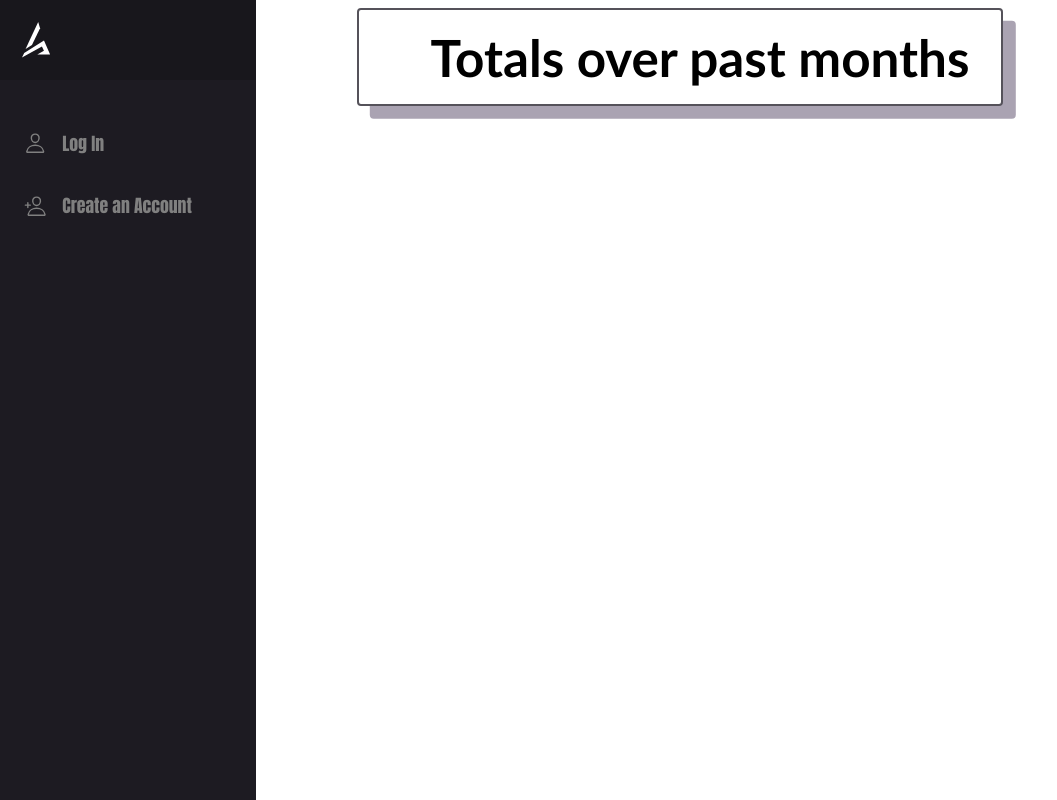
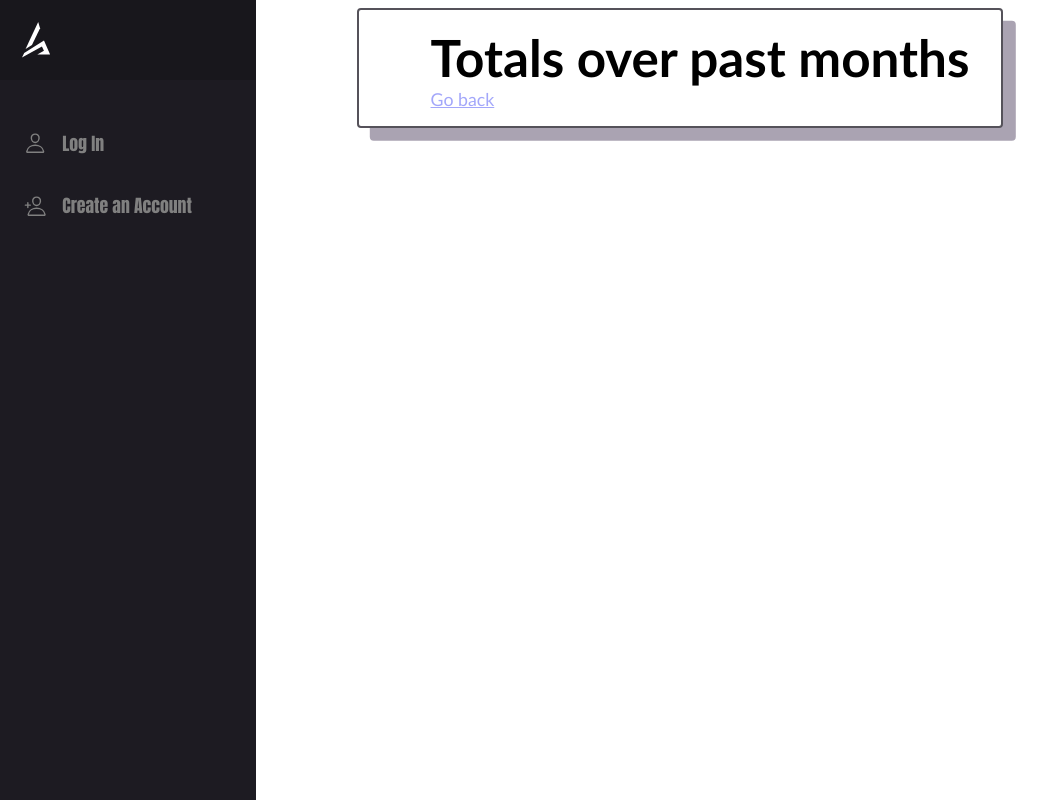
Before and after one commit to niiadjei7/FinancialFellow, a Django app: template tracker/templates/monthly_report.html in a window 1280 px wide. Shown: the whole page, without its empty margins (0-1057 px from the left). Run offline with Django 3.2, Linux system fonts and the light colour scheme; the template is opened without the code that fills it: most values are stand-ins (such as "Sample title", 1, 10 or a date in 2020); some libraries are stand-ins or nearby versions.

Commit message:
Edits made to monthly_summary.html

```diff
--- a/tracker/templates/monthly_report.html
+++ b/tracker/templates/monthly_report.html
@@ -24,5 +24,6 @@
       };
       document.head.appendChild(script);
     </script>
+    <a href="{% url 'logged_expenses' %}">Go back</a>
   </ul>
 {% endblock %}
```
